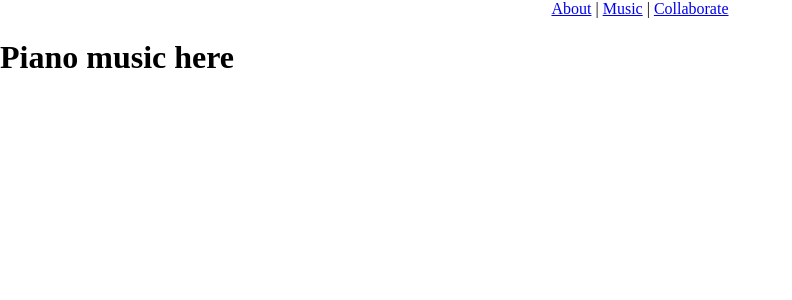
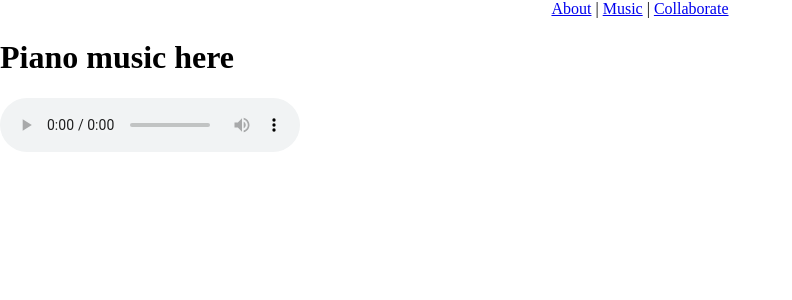
Before and after one commit to Blake-D/music-website-react, a React (Create React App) app: page /music/piano in a window 1280 px wide. Shown: the top 300 px of the page, without its empty margins (0-792 px from the left). Built offline with nearby package versions, Linux system fonts and the light colour scheme.

Commit message:
figured out how to play audio hosted on google drive. currently playing houndstooth in /music/piano

```diff
--- a/src/components/music/piano.js
+++ b/src/components/music/piano.js
@@ -2,10 +2,17 @@
 import Nav from '../nav'
 
 function Piano(){
+
+    // function Houndstooth() {
+    //     const audio = new Audio(Pickle)
+    //     audio.play()
+    // }
+
     return(
         <div>
             <Nav />
             <h1>Piano music here</h1>
+            <audio src="https://drive.google.com/uc?export=download&id=1gGGm_6rsGhnc2nTeoZn6QhWjb6drC95Z" controls autoPlay/>
         </div>
     )
 }
```
